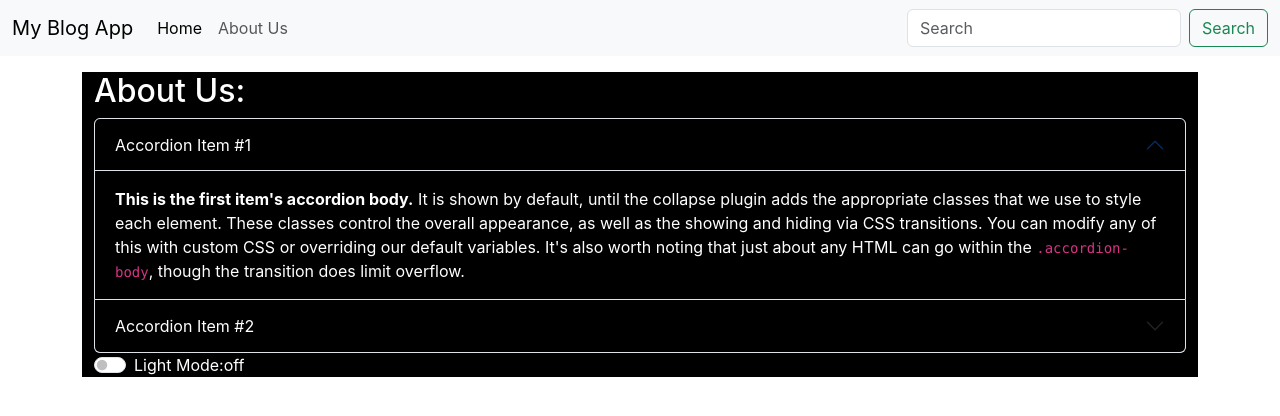
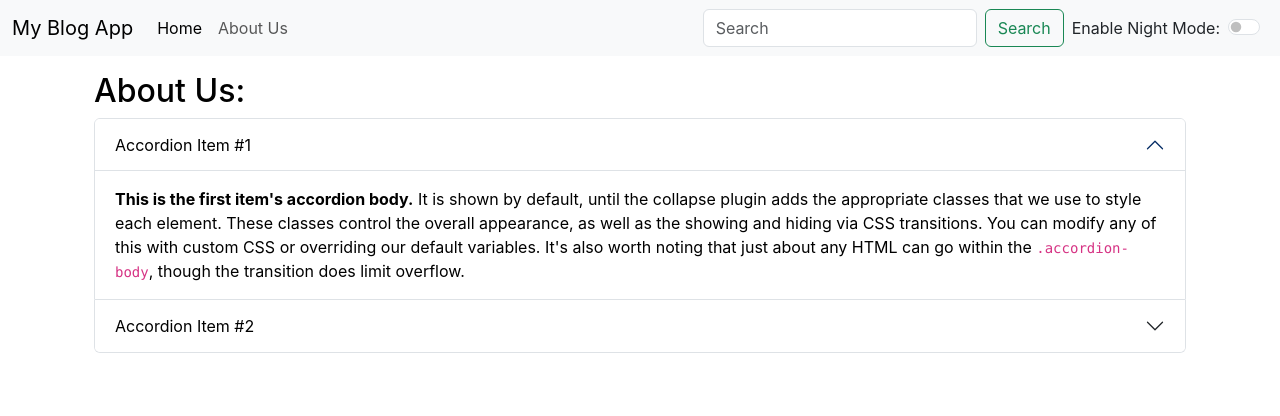
Before and after one commit to skhan78/Blog-App, a React (Create React App) app: page / in a window 1280 px wide. Shown: the top 416 px of the page. Built offline with nearby package versions, Linux system fonts and the light colour scheme.

Commit message:
Modify Toggle

```diff
--- a/src/App.js
+++ b/src/App.js
@@ -3,14 +3,40 @@ import './App.css';
 import Navbar from './components/Navbar';
 import TextForm from './components/TextForm';
 import About from './components/About';
+import React, { useState } from 'react';
 
 function App() {
+  const [mode, setMode]=useState('light');
+  const [theme, setTheme]=useState('black');
+  const[myStyle, setMyStyle] = useState({
+    color:"black",
+    backgroundColor:"white"
+  })
+
+  const toggleMode=()=>{
+    if(mode==="light"){
+      setMode("dark")
+      setTheme("white")
+      setMyStyle({
+        color:"white",
+        backgroundColor:"black"
+      })
+    }
+    else{
+      setMode("light")
+      setTheme("black")
+      setMyStyle({
+        color:"black",
+        backgroundColor:"white"
+      })
+    }
+  }
   return (
     <>
-      <Navbar title="My Blog App" about_us="About Us"/>
+      <Navbar title="My Blog App" about_us="About Us" mode={mode} toggleMode={toggleMode}/>
       <div className="container my-3">
         {/* <TextForm heading="Enter the text"/> */}
-        <About/>
+        <About theme={theme} myStyle={myStyle}/>
       </div>
     </>
   );
--- a/src/components/About.js
+++ b/src/components/About.js
@@ -1,31 +1,8 @@
 import React, { useState } from 'react'
 
-export default function About() {
+export default function About(props) {
 
-  const[myStyle, setMyStyle] = useState({
-    color:'white',
-    backgroundColor:'black',
-  })
-
-  const[btntext, setBtnText] = useState("off")
-
-  const changeButton=()=>{
-    if(myStyle.color==="white"){
-      setMyStyle({
-        color: 'black',
-        backgroundColor: 'white'
-      })
-      setBtnText("On")
-    }
-    else{
-      setMyStyle({
-        color: 'white',
-        backgroundColor: 'black',
-        border:'1px solid white'
-      })
-      setBtnText("Off")
-    }
-  }
+  const { myStyle} = props;
 
   return (
     <div className='container' style={myStyle}>
@@ -56,12 +33,6 @@ export default function About() {
           </div>
         </div>
       </div>
-
-      <div className="form-check form-switch">
-        <h7>Light Mode:</h7>
-        <label className="form-check-label" htmlFor="flexSwitchCheckDefault">{btntext}</label>
-        <input className="form-check-input" type="checkbox" onChange={changeButton} role="switch" id="flexSwitchCheckDefault"/>
-      </div>
     </div>
   )
 }
--- a/src/components/Navbar.js
+++ b/src/components/Navbar.js
@@ -4,7 +4,7 @@ import PropTypes from "prop-types";
 function Navbar(props){
   return(
   <div>
-  <nav className="navbar navbar-expand-lg bg-body-tertiary">
+  <nav className={`navbar navbar-expand-lg navbar-${props.mode} bg-${props.mode}`}>
     <div className="container-fluid">
       <a className="navbar-brand" href='/'>{props.title}</a>
       <button className="navbar-toggler" type="button" data-bs-toggle="collapse" data-bs-target="#navbarSupportedContent" aria-controls="navbarSupportedContent" aria-expanded="false" aria-label="Toggle navigation">
@@ -23,6 +23,10 @@ function Navbar(props){
           <input className="form-control me-2" type="search" placeholder="Search" aria-label="Search"/>
           <button className="btn btn-outline-success" type="submit">Search</button>
         </form>
+        <h7 className={`text-${props.mode==="dark"? "light":"dark"} mx-2`}>{props.mode==="dark"? "Disable":"Enable"} Night Mode:</h7>
+        <div className="form-check form-switch">
+          <input className="form-check-input" onClick={props.toggleMode} type="checkbox" role="switch" id="flexSwitchCheckChecked"/>
+        </div>
       </div>
     </div>
   </nav>
```
